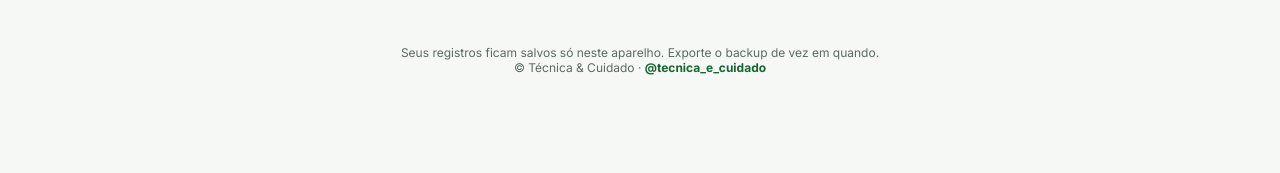
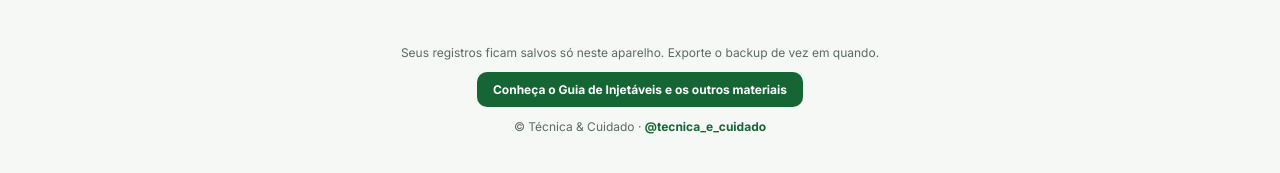
Before and after one commit to Tecnicaecuidado/estagionobolso, a plain HTML site: page index.html in a window 1280 px wide. Shown: the part 463-636 px from the top of the page. Drawn offline with Linux system fonts and the light colour scheme.

Commit message:
Add files via upload

```diff
--- a/index.html
+++ b/index.html
@@ -601,6 +601,6 @@ window.addEventListener('beforeunload', (e)=>{
 
 renderAll();
 </script>
-<div style="text-align:center;font-size:12px;color:#5b6b62;padding:24px 16px 32px">Seus registros ficam salvos só neste aparelho. Exporte o backup de vez em quando.<br>© Técnica &amp; Cuidado · <a href="https://instagram.com/tecnica_e_cuidado" target="_blank" rel="noopener" style="color:#166534;font-weight:700;text-decoration:none">@tecnica_e_cuidado</a></div>
+<div style="text-align:center;font-size:12px;color:#5b6b62;padding:24px 16px 32px">Seus registros ficam salvos só neste aparelho. Exporte o backup de vez em quando.<br><a href="https://tecnicaecuidado.github.io/tecnicaecuidadopgvendas/" target="_blank" rel="noopener" style="display:inline-block;margin:12px 0;padding:10px 16px;border-radius:10px;background:#166534;color:#fff;font-weight:700;text-decoration:none">Conheça o Guia de Injetáveis e os outros materiais</a><br>© Técnica &amp; Cuidado · <a href="https://instagram.com/tecnica_e_cuidado" target="_blank" rel="noopener" style="color:#166534;font-weight:700;text-decoration:none">@tecnica_e_cuidado</a></div>
 </body>
 </html>
```
